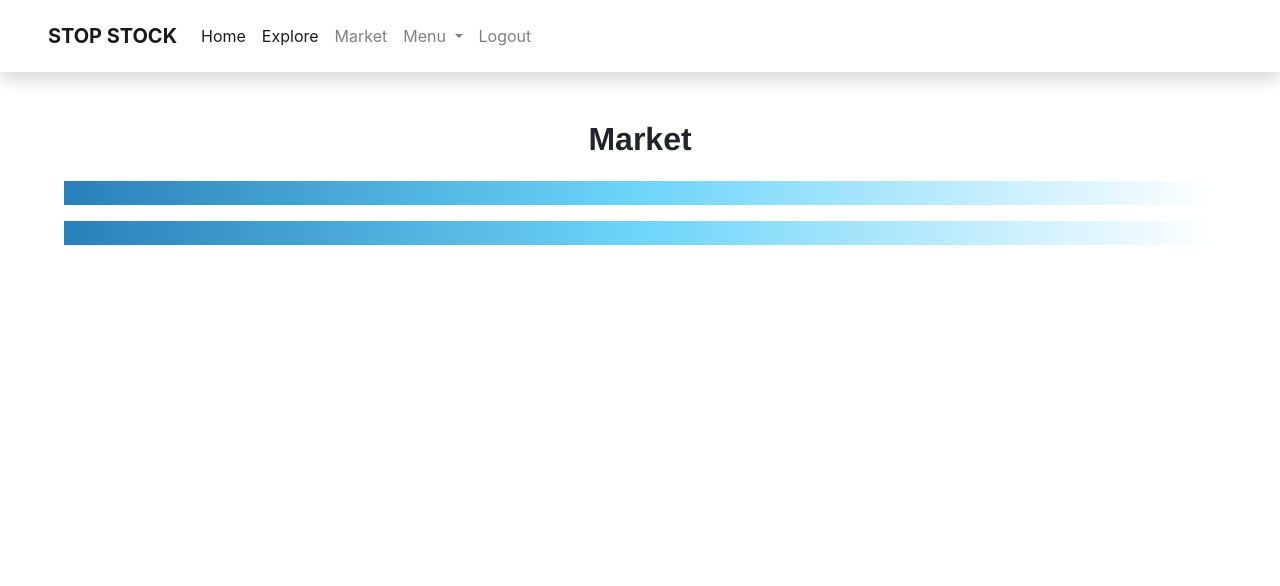
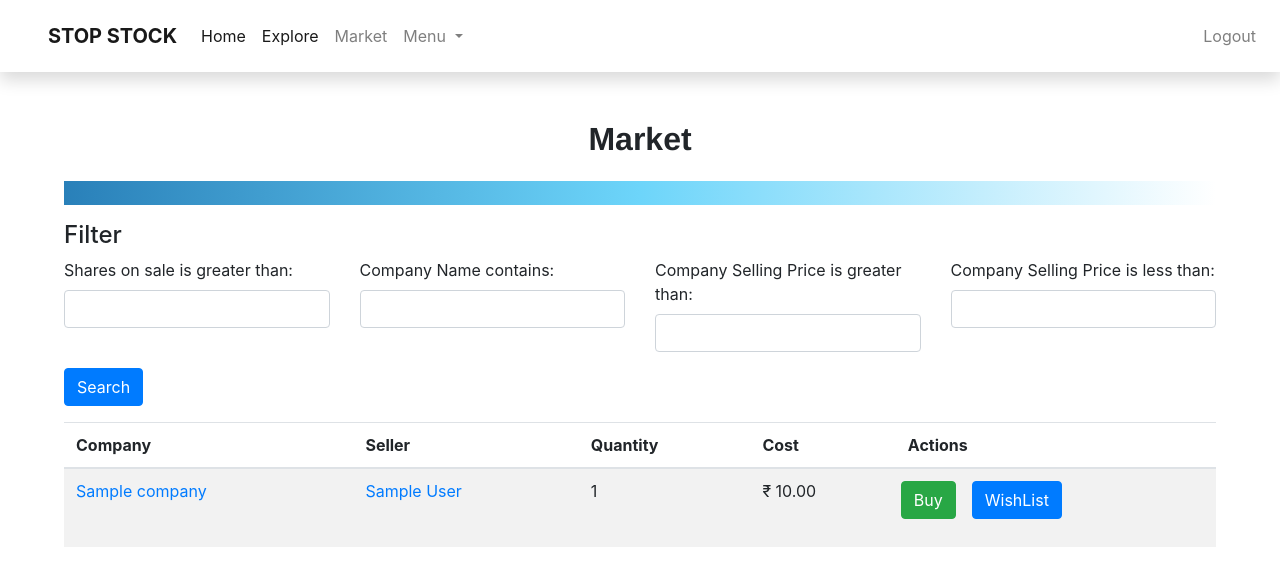
Before and after one commit to hrs2203/stockAse, a Django app: page /market in a window 1280 px wide. Shown: the top 586 px of the page. Run offline with Django 3.2, Linux system fonts and the light colour scheme; a user stored in the database is signed in; tables that the repository leaves empty hold one stand-in row (values such as "Sample post"); some libraries are stand-ins or nearby versions.

Commit message:
adding filters

```diff
--- /dev/null
+++ b/stockAse/homeLoader/filters.py
@@ -0,0 +1,16 @@
+from .models import Shares
+import django_filters
+
+
+class SharesFilter(django_filters.FilterSet):
+
+    shares_sale = django_filters.NumberFilter(lookup_expr='gt')
+    company__company_name = django_filters.CharFilter(lookup_expr='icontains')
+    company__selling_price__gt = django_filters.NumberFilter(
+        field_name='company__selling_price', lookup_expr='gt')
+    company__selling_price__lt = django_filters.NumberFilter(
+        field_name='company__selling_price', lookup_expr='lt')
+
+    class Meta:
+        model = Shares
+        exclude = ['company', 'user', 'shares_count']
--- a/stockAse/homeLoader/models.py
+++ b/stockAse/homeLoader/models.py
@@ -51,7 +51,7 @@ class Company(models.Model):
     description = models.CharField(
         max_length=200, blank=True, verbose_name="Description")
     selling_price = models.DecimalField(
-        max_digits=10, decimal_places=2, verbose_name="Price")
+        max_digits=10, decimal_places=2, verbose_name="Selling Price")
 
     def __str__(self):
         return self.company_name
@@ -70,9 +70,9 @@ class Shares(models.Model):
     company = models.ForeignKey(Company, on_delete=models.CASCADE)
     user = models.ForeignKey(CustomUser, on_delete=models.CASCADE)
     shares_count = models.IntegerField(
-        blank=False, verbose_name="Number of shares acquired")
+        blank=False, verbose_name="shares acquired")
     shares_sale = models.IntegerField(
-        default=0, verbose_name="Number of shares on sale")
+        default=0, verbose_name="shares on sale")
 
     def save(self, force_insert=False, force_update=False, using=None, update_fields=None):
         if self.shares_count < 0:
--- a/stockAse/homeLoader/template/includes/nav.html
+++ b/stockAse/homeLoader/template/includes/nav.html
@@ -31,7 +31,9 @@
           <a class="dropdown-item" href="{% url 'wish_list' %}">My Wishlist</a>
         </div>
       </li>
-      {% endif %}
+    </ul>
+    {% endif %}
+    <ul class="nav navbar-nav navbar-right">
       {% if user.is_authenticated %}
       <li class="nav-item">
         <a class="nav-link" href="{% url 'log_out' %}">Logout</a>
@@ -43,9 +45,10 @@
       <li class="nav-item">
         <a class="nav-link" href="{% url 'signup' %}">Sign Up</a>
       </li>
-      {% endif %}
+    </ul>
+    {% endif %}
 
-    </ul>
+
 
   </div>
 </nav>
--- a/stockAse/homeLoader/template/market.html
+++ b/stockAse/homeLoader/template/market.html
@@ -3,6 +3,8 @@
 {% block title %} Market {% endblock %}
 
 {% block customStyle %}
+
+{% load widget_tweaks %}
 
 {% load static %}
 <link rel="stylesheet" type="text/css" href="{% static 'css/homeloader_shares.css' %}">
@@ -20,7 +22,42 @@
     </marquee>
 </p>
 
-{% if market_list %}
+<form method="get">
+    <div class="well">
+        <h4 style="margin-top: 0">Filter</h4>
+        <div class="row">
+            <div class="form-group col-sm-4 col-md-3">
+                {{ filter.form.shares_sale.label_tag }}
+                {% render_field filter.form.shares_sale class="form-control" %}
+            </div>
+            <div class="form-group col-sm-4 col-md-3">
+                {{ filter.form.company__company_name.label_tag }}
+                {% render_field filter.form.company__company_name class="form-control" %}
+            </div>
+            <div class="form-group col-sm-4 col-md-3">
+                {{ filter.form.company__selling_price__gt.label_tag }}
+                {% render_field filter.form.company__selling_price__gt class="form-control" %}
+            </div>
+            <div class="form-group col-sm-4 col-md-3">
+                {{ filter.form.company__selling_price__lt.label_tag }}
+                {% render_field filter.form.company__selling_price__lt class="form-control" %}
+            </div>
+        </div>
+        <button type="submit" class="btn btn-primary">
+            <span class="glyphicon glyphicon-search"></span> Search
+        </button>
+    </div>
+</form>
+<!-- <form method="get">
+    {{ filter.form.as_p }}
+    <button type="submit">Search</button>
+</form> -->
+<!-- <ul>
+    {% for share in filter.qs %}
+    <li>{{ share.company.company_name }} - {{ share.company.selling_price }}</li>
+    {% endfor %}
+</ul> -->
+{% if filter.qs %}
 <table class="table table-striped table-hover">
     <thead>
         <tr>
@@ -32,7 +69,7 @@
         </tr>
     </thead>
     <tbody>
-        {% for share in market_list %}
+        {% for share in filter.qs %}
         <tr>
             <td>
                 <a class="nav-item"
@@ -61,9 +98,12 @@
     </tbody>
 </table>
 {% else %}
-<p>
-    <marquee>Sorry! No Shares Available. Come back later.</marquee>
-</p>
+<div class="alert alert-danger" role="alert">
+    <button type="button" class="close" data-dismiss="alert" aria-label="Close">
+        <span aria-hidden="true">&times;</span>
+    </button>
+    <p class="text-center">No Results found. Please come back later!</p>
+</div>
 {% endif %}
 
 
--- a/stockAse/homeLoader/views.py
+++ b/stockAse/homeLoader/views.py
@@ -14,6 +14,7 @@ from django.utils import timezone
 
 from .models import *
 from .forms import CustomUserCreationForm, CompanyRegistrationForm, CompanySharesUpdateForm, SharesSaleUpdateForm, BuySharesUpdateForm
+from .filters import SharesFilter
 
 
 def welcomePage(request):
@@ -95,23 +96,13 @@ def friendPage(request, id):
 
 @login_required
 def market(request):
-    return MarketView.as_view()(request)
-
-
-class MarketView(generic.ListView):
-    model = Shares
-    context_object_name = 'market_list'
-    template_name = "market.html"
-
-    def get_queryset(self):
-        shr = Shares.objects.exclude(
-            user=self.request.user).filter(shares_sale__gte=1)
-        return shr
-
-    def get_context_data(self, *, object_list=None, **kwargs):
-        context = super().get_context_data(**kwargs)
-        context['companies'] = Company.objects.all()
-        return context
+    shares_list = Shares.objects.filter(shares_sale__gte=1)
+    shares_filter = SharesFilter(request.GET, queryset=shares_list)
+    context = {
+        'filter': shares_filter,
+        'companies': Company.objects.all(),
+    }
+    return render(request, 'market.html', context=context)
 
 
 @login_required
--- a/stockAse/stockAse/settings.py
+++ b/stockAse/stockAse/settings.py
@@ -39,6 +39,8 @@ INSTALLED_APPS = [
     'django.contrib.sessions',
     'django.contrib.messages',
     'django.contrib.staticfiles',
+
+    'widget_tweaks',
 ]
 
 MIDDLEWARE = [
```
Also changed, not shown: stockAse/homeLoader/template/includes/sideBar.html (+11 -4 lines), stockAse/homeLoader/migrations/0001_initial.py (deleted), stockAse/homeLoader/migrations/0002_cachedstockdata.py (deleted), stockAse/homeLoader/migrations/0003_cachedstockdata_companycode.py (deleted), stockAse/homeLoader/migrations/0004_auto_20200718_0219.py (deleted), stockAse/homeLoader/migrations/0005_auto_20200718_0242.py (deleted), stockAse/homeLoader/migrations/0006_wishlist.py (deleted).
